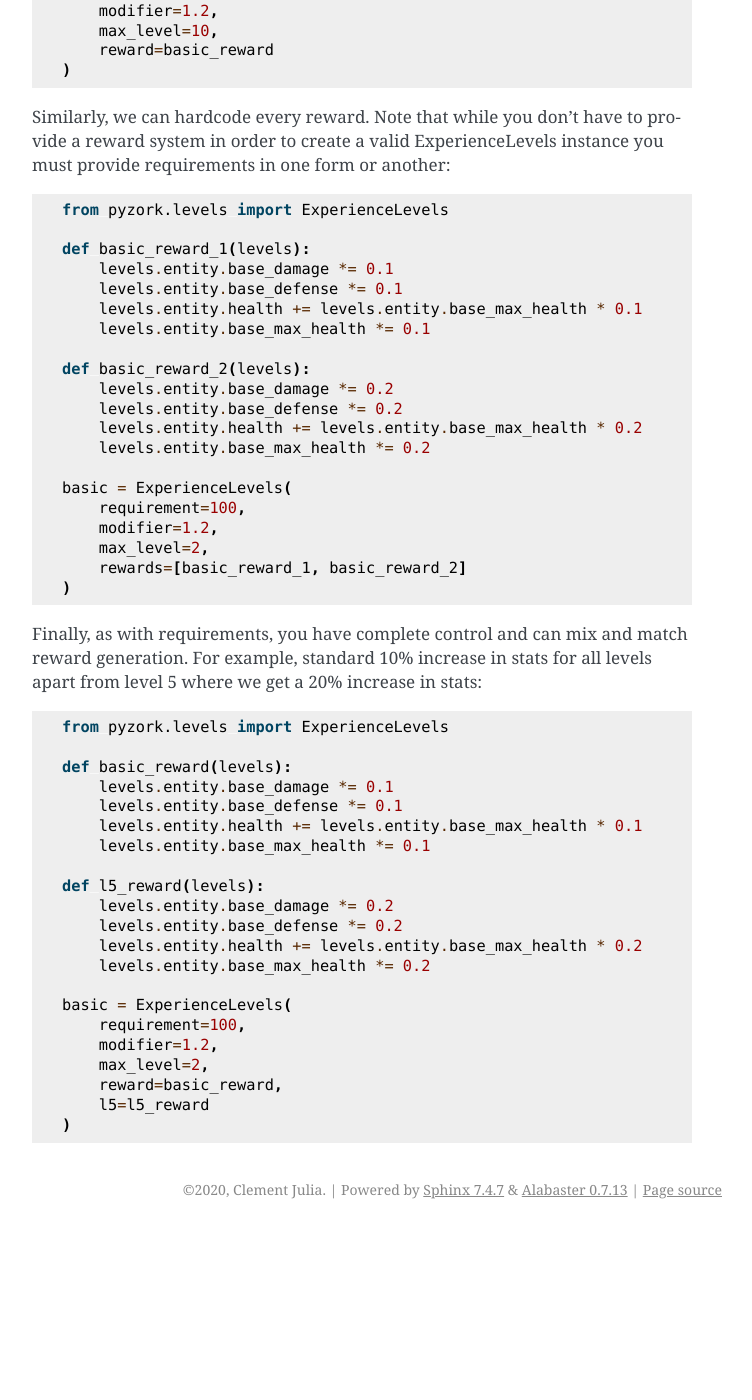
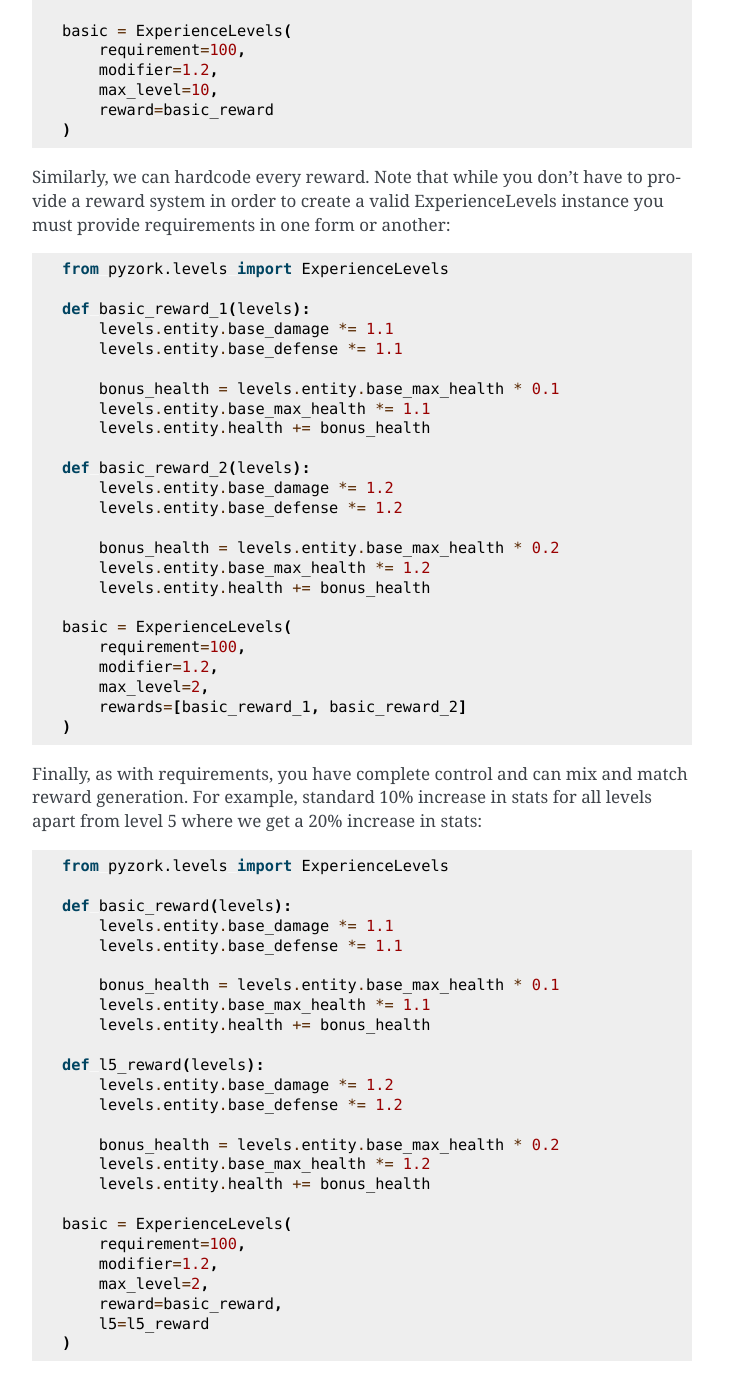
Before and after one commit to ClementJ18/pyzork, a Sphinx documentation site: the page built from docs/source/levels.rst, in a window 1280 px wide and 1400 px high, scrolled down 1636 px. Shown: the whole window, without its empty margins (388-1140 px from the left). Built offline with Sphinx 7.4.7, drawn with Linux system fonts in a browser that asks for light colours; before the commit the page ends 2865 px from its top, so only the background shows below that; some of the changed text lies outside the part shown.

Commit message:
math fixes and wording

```diff
--- a/docs/source/levels.rst
+++ b/docs/source/levels.rst
@@ -41,10 +41,13 @@ You can apply a similar process for rewards, a reward can be the same for every
     from pyzork.levels import ExperienceLevels
 
     def basic_reward(levels):
-        levels.entity.base_damage *= 0.1
-        levels.entity.base_defense *= 0.1
-        levels.entity.health += levels.entity.base_max_health * 0.1
-        levels.entity.base_max_health *= 0.1
+        levels.entity.base_damage *= 1.1
+        levels.entity.base_defense *= 1.1
+
+        bonus_health = levels.entity.base_max_health * 0.1
+        levels.entity.base_max_health *= 1.1
+        levels.entity.health += bonus_health
+
 
     basic = ExperienceLevels(
         requirement=100,
@@ -58,16 +61,20 @@ Similarly, we can hardcode every reward. Note that while you don't have to provi
     from pyzork.levels import ExperienceLevels
 
     def basic_reward_1(levels):
-        levels.entity.base_damage *= 0.1
-        levels.entity.base_defense *= 0.1
-        levels.entity.health += levels.entity.base_max_health * 0.1
-        levels.entity.base_max_health *= 0.1
+        levels.entity.base_damage *= 1.1
+        levels.entity.base_defense *= 1.1
+
+        bonus_health = levels.entity.base_max_health * 0.1
+        levels.entity.base_max_health *= 1.1
+        levels.entity.health += bonus_health
 
     def basic_reward_2(levels):
-        levels.entity.base_damage *= 0.2
-        levels.entity.base_defense *= 0.2
-        levels.entity.health += levels.entity.base_max_health * 0.2
-        levels.entity.base_max_health *= 0.2
+        levels.entity.base_damage *= 1.2
+        levels.entity.base_defense *= 1.2
+
+        bonus_health = levels.entity.base_max_health * 0.2
+        levels.entity.base_max_health *= 1.2
+        levels.entity.health += bonus_health
 
     basic = ExperienceLevels(
         requirement=100,
@@ -81,16 +88,20 @@ Finally, as with requirements, you have complete control and can mix and match r
     from pyzork.levels import ExperienceLevels
 
     def basic_reward(levels):
-        levels.entity.base_damage *= 0.1
-        levels.entity.base_defense *= 0.1
-        levels.entity.health += levels.entity.base_max_health * 0.1
-        levels.entity.base_max_health *= 0.1
+        levels.entity.base_damage *= 1.1
+        levels.entity.base_defense *= 1.1
+
+        bonus_health = levels.entity.base_max_health * 0.1
+        levels.entity.base_max_health *= 1.1
+        levels.entity.health += bonus_health
 
     def l5_reward(levels):
-        levels.entity.base_damage *= 0.2
-        levels.entity.base_defense *= 0.2
-        levels.entity.health += levels.entity.base_max_health * 0.2
-        levels.entity.base_max_health *= 0.2
+        levels.entity.base_damage *= 1.2
+        levels.entity.base_defense *= 1.2
+
+        bonus_health = levels.entity.base_max_health * 0.2
+        levels.entity.base_max_health *= 1.2
+        levels.entity.health += bonus_health
 
     basic = ExperienceLevels(
         requirement=100,
```
Also changed, not shown: docs/source/started.rst (+10 -1 lines), 4 other files.
